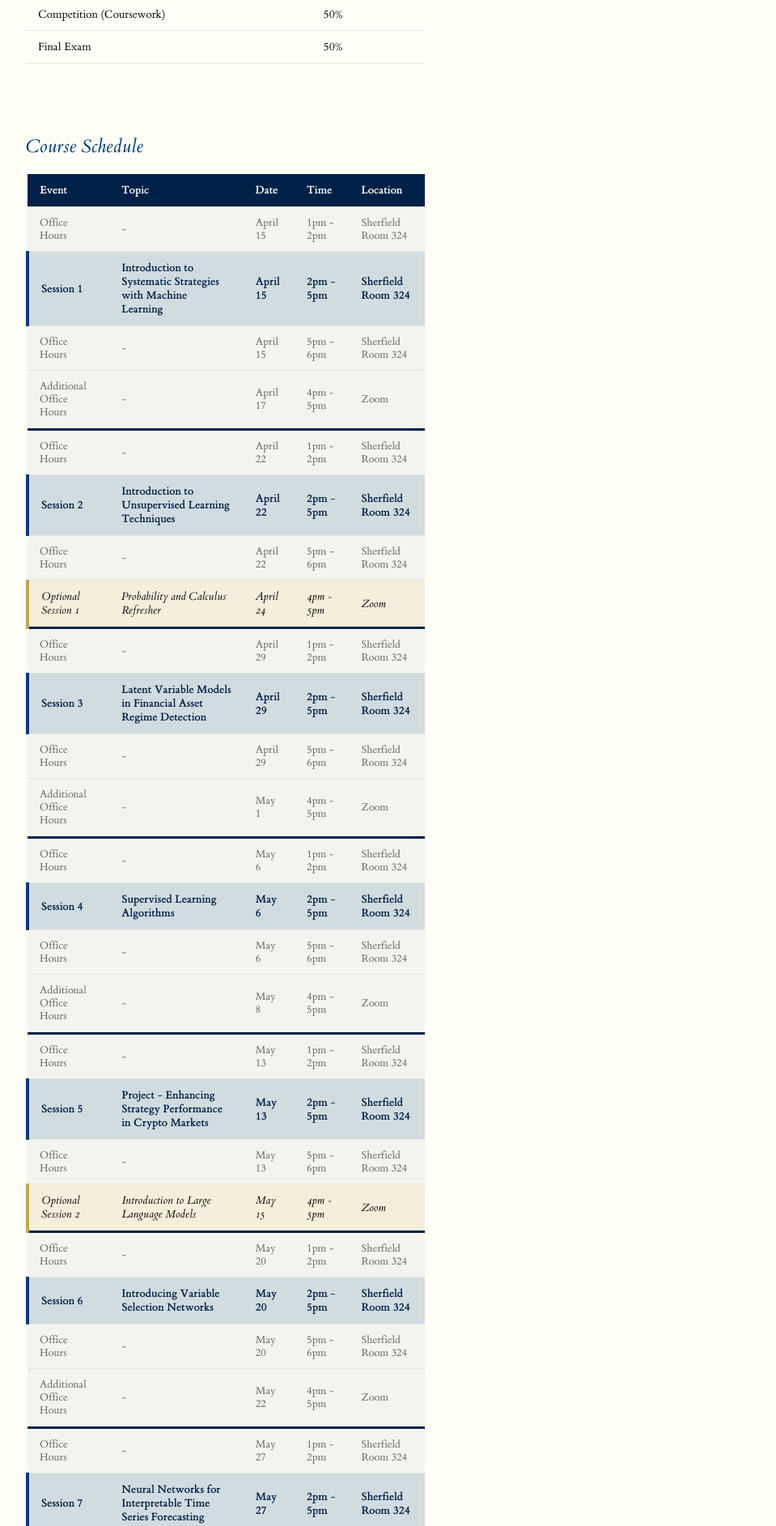
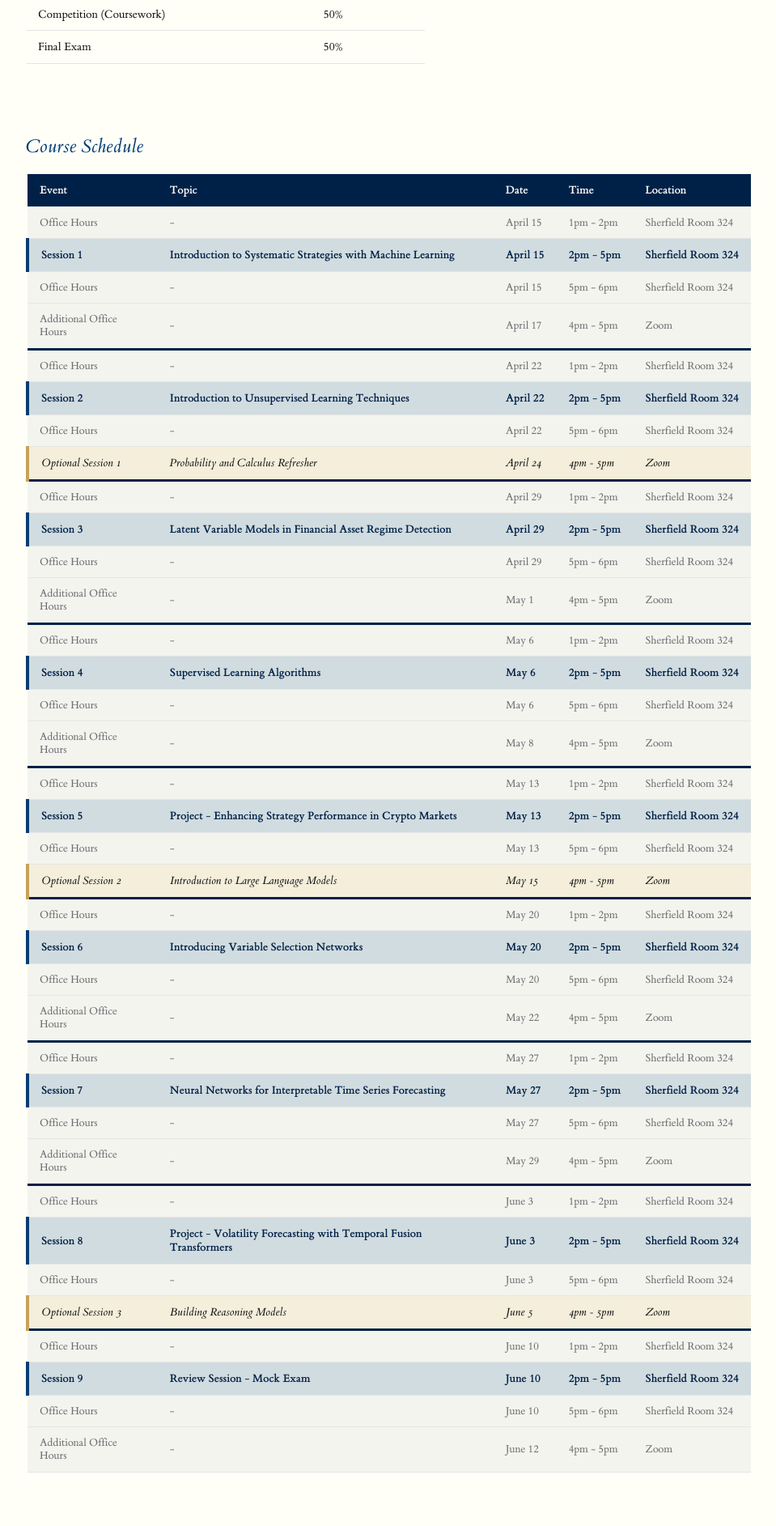
Before and after one commit to hm-ai/BUSI70575, a Jekyll site: the page built from index.md, in a window 1280 px wide. Shown: the part 1092-2977 px from the top of the page at 81% size, without its empty margins (160-1119 px from the left). Built offline with Jekyll 4.4.1, drawn with Linux system fonts in a browser that asks for light colours.

Commit message:
Keep schedule date/time/location on single line
Co-Authored-By: Claude Opus 4.6 (1M context) <noreply@anthropic.com>

```diff
--- a/_sass/custom.scss
+++ b/_sass/custom.scss
@@ -504,6 +504,19 @@ table {
   border-top: 3px solid $imperial-navy !important;
 }
 
+.schedule-table {
+  width: 100%;
+  table-layout: auto;
+
+  th, td {
+    &:nth-child(3),
+    &:nth-child(4),
+    &:nth-child(5) {
+      white-space: nowrap;
+    }
+  }
+}
+
 // Responsive adjustments
 @media (max-width: 768px) {
   .site-nav {
--- a/index.md
+++ b/index.md
@@ -63,7 +63,7 @@ title: Home
 
   <section>
     <h2>Course Schedule</h2>
-    <table>
+    <table class="schedule-table">
       <thead>
         <tr>
           <th>Event</th>
```
